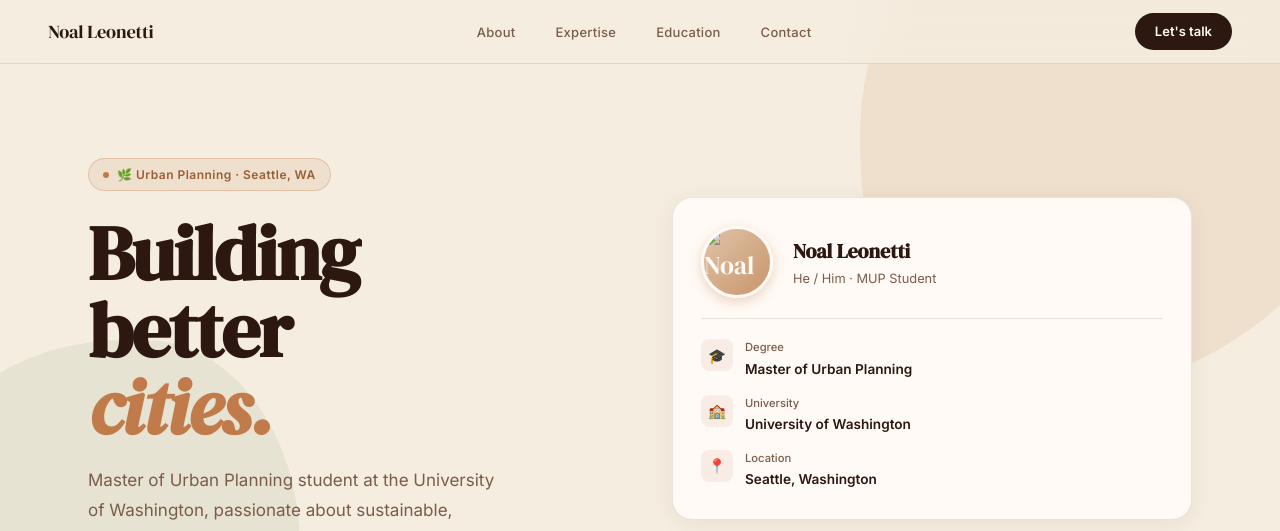
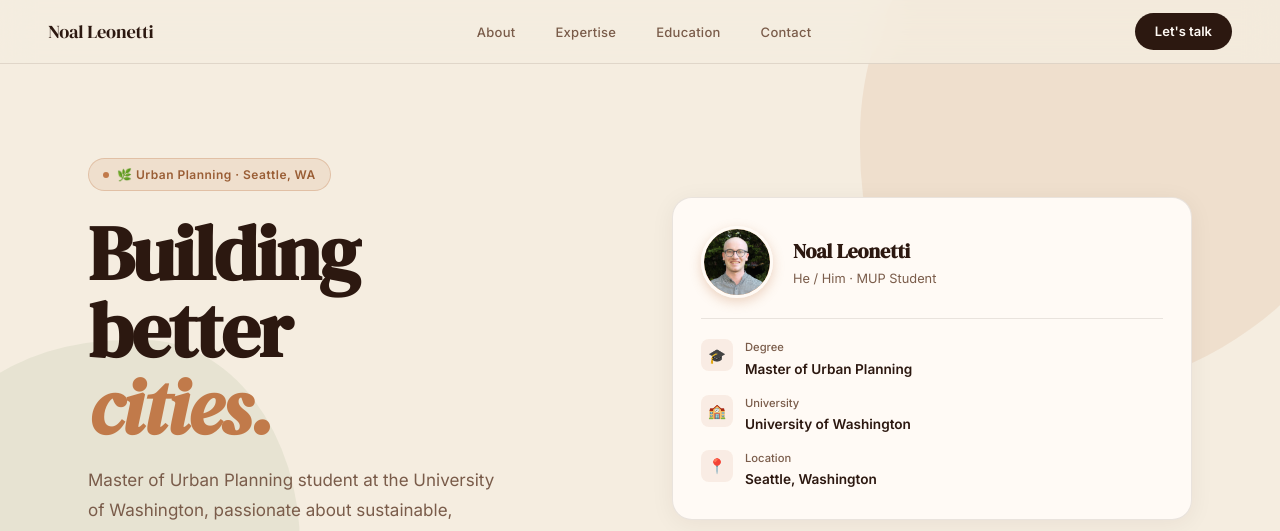
Before and after one commit to julien317/noal-leonetti, a plain HTML site: page index.html in a window 1280 px wide. Shown: the top 531 px of the page. Drawn offline with Linux system fonts and the light colour scheme.

Commit message:
Add Open Graph image and update avatar
Added Open Graph image meta tag and updated avatar image.

```diff
--- a/index.html
+++ b/index.html
@@ -8,6 +8,7 @@
   <meta property="og:title" content="Noal Leonetti — Urban Planner &amp; Policy Advocate" />
   <meta property="og:description" content="Master of Urban Planning student at UW specializing in transportation equity, climate resilience, and sustainable urban development." />
   <meta property="og:type" content="website" />
+  <meta property="og:image" content="https://raw.githubusercontent.com/julien317/noal-leonetti/main/noal-photo-1.jpg" />
   <link href="https://fonts.googleapis.com/css2?family=DM+Serif+Display:ital@0;1&family=Inter:wght@300;400;500;600&display=swap" rel="stylesheet" />
   <style>
     *, *::before, *::after { box-sizing: border-box; margin: 0; padding: 0; }
@@ -779,7 +780,7 @@
     <!-- Profile card -->
     <div class="hero-card">
       <div class="avatar-row">
-        <div class="avatar"><img src="noal-photo.jpg" alt="Noal Leonetti" /></div>
+        <div class="avatar"><img src="noal-photo-1.jpg" alt="Noal Leonetti" /></div>
         <div class="avatar-info">
           <h3>Noal Leonetti</h3>
           <p>He / Him · MUP Student</p>
```
